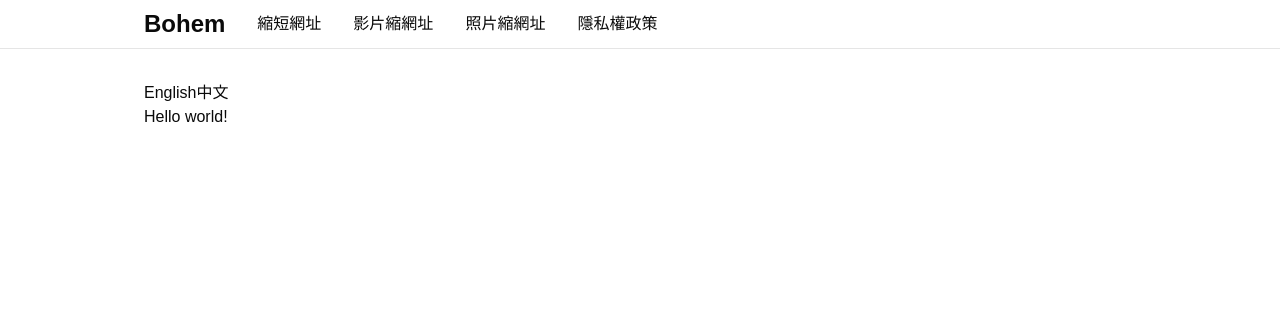
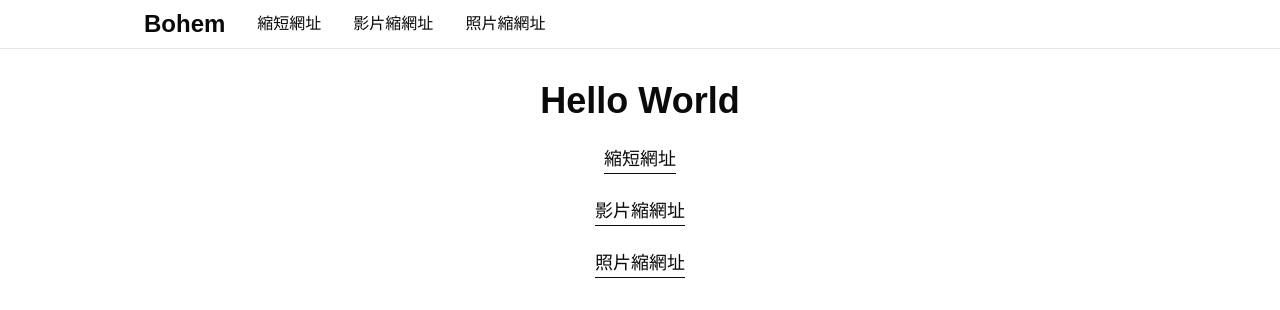
Before and after one commit to haoolii/bohem, a Next.js app: page / in a window 1280 px wide. Shown: the top 310 px of the page. Built offline with nearby package versions, Linux system fonts and the light colour scheme; no server answers.

Commit message:
feat: update layout

```diff
--- a/src/app/(component)/header.tsx
+++ b/src/app/(component)/header.tsx
@@ -29,9 +29,6 @@ export const Header = () => {
             <Link href={"/image"} className="p-2">
               照片縮網址
             </Link>
-            <a href="#" className="p-2">
-              隱私權政策
-            </a>
           </nav>
         </div>
         <div className="md:hidden">
@@ -45,7 +42,7 @@ export const Header = () => {
               <SheetHeader>
                 <SheetTitle>Bohem</SheetTitle>
                 <SheetDescription>
-                  <nav className="flex gap-4 items-center">
+                  <nav className="flex gap-4 items-center justify-center">
                     <Link href={"/url"} className="p-2">
                       縮短網址
                     </Link>
@@ -55,9 +52,6 @@ export const Header = () => {
                     <Link href={"/image"} className="p-2">
                       照片縮網址
                     </Link>
-                    <a href="#" className="p-2">
-                      隱私權政策
-                    </a>
                   </nav>
                 </SheetDescription>
               </SheetHeader>
--- a/src/app/page.tsx
+++ b/src/app/page.tsx
@@ -1,13 +1,20 @@
-import { useTranslations } from "next-intl";
-import LanguageSwitcher from "./(component)/languageSwitcher";
+import Link from "next/link";
 
 export default function Home() {
-  const t = useTranslations("HomePage");
-
   return (
-    <div>
-      <LanguageSwitcher />
-      <h1>{t("title")}</h1>
+    <div className="flex flex-col justify-center items-center gap-4">
+      <h1 className="font-semibold text-4xl">Hello World</h1>
+      <div className="flex flex-col items-center gap-2">
+        <Link href={"/url"} className="text-lg p-2 underline underline-offset-8">
+          縮短網址
+        </Link>
+        <Link href={"/media"} className="text-lg p-2 underline underline-offset-8">
+          影片縮網址
+        </Link>
+        <Link href={"/image"} className="text-lg p-2 underline underline-offset-8">
+          照片縮網址
+        </Link>
+      </div>
     </div>
   );
 }
```
